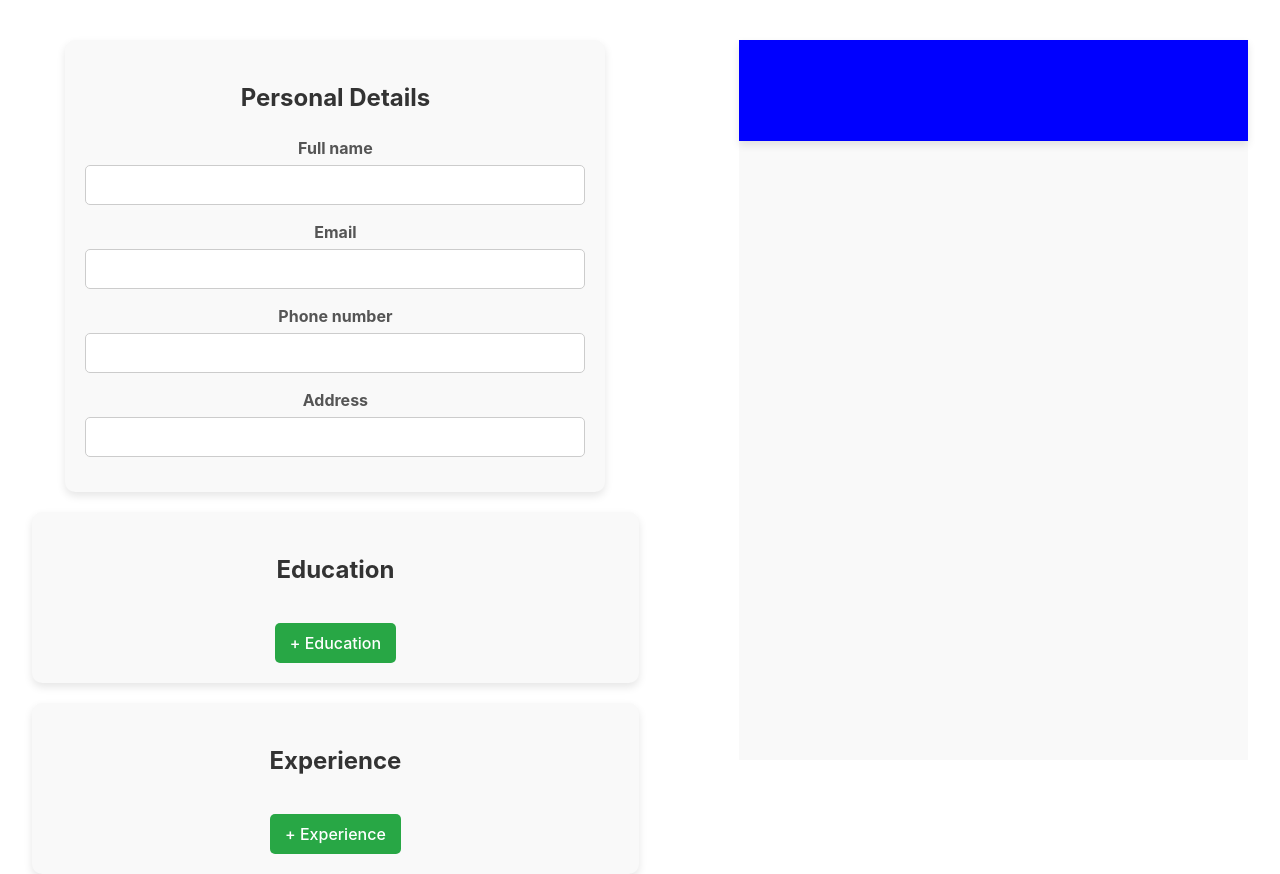
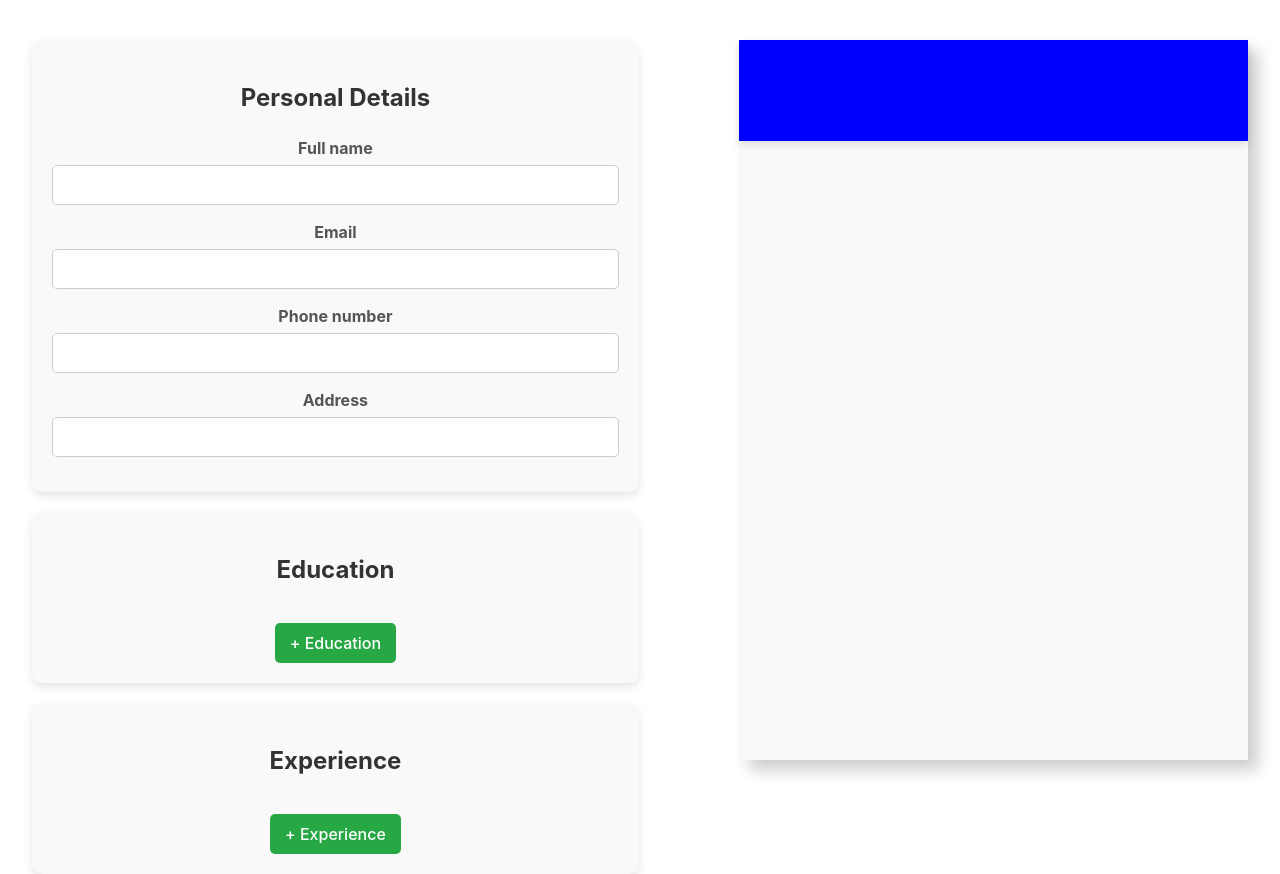
Before and after one commit to aaronyjr/cv-builder, a React app: page / in a window 1280 px wide. Built offline with nearby package versions, Linux system fonts and the light colour scheme; the HTML template or start-up script is replaced by a standard one.

Commit message:
Add box shadow to resume template

```diff
--- a/src/styles/PersonalDetailsStyle.css
+++ b/src/styles/PersonalDetailsStyle.css
@@ -1,5 +1,5 @@
 .personal-details-container {
-    max-width: 500px;
+    max-width: 600px;
     margin: 0 auto;
     background-color: #f9f9f9;
     padding: 20px;
--- a/src/styles/ResumeContent.css
+++ b/src/styles/ResumeContent.css
@@ -88,3 +88,7 @@ ul {
 .educationSection .resume-content {
   text-align: left;
 }
+
+.cvTemplate {
+    box-shadow: 10px 10px 15px rgba(0, 0, 0, 0.2);
+}
```
